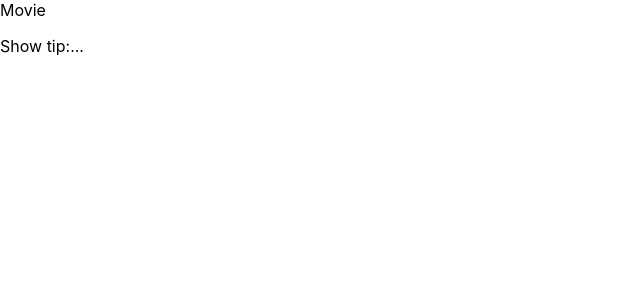
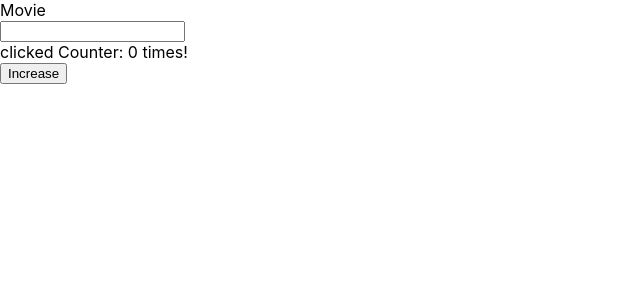
Before and after one commit to rua1hc/react-adv-v16, a React (Create React App) app: page / in a window 1280 px wide. Shown: the top 300 px of the page, without its empty margins (0-640 px from the left). Built offline with nearby package versions, Linux system fonts and the light colour scheme.

Commit message:
s11v6-7 useState hook

```diff
--- a/src/App.js
+++ b/src/App.js
@@ -1,6 +1,7 @@
 // import logo from "./logo.svg";
 import "./App.css";
 import Movie from "./hoc/movie";
+import Counter from "./hooks/counter";
 
 function App() {
     return (
@@ -20,7 +21,10 @@
         //     </a>
         //   </header>
         // </div>
-        <Movie id={1} />
+        <div>
+            <Movie id={1} />
+            <Counter />
+        </div>
     );
 }
 
--- /dev/null
+++ b/src/hooks/counter.jsx
@@ -0,0 +1,19 @@
+import React from "react";
+import { useState } from "react";
+
+function Counter() {
+    const [count, setCount] = useState(0);
+    const [name, setName] = useState("");
+
+    return (
+        <React.Fragment>
+            <input type="text" onChange={(e) => setName(e.target.value)} />
+            <div>
+                {name} clicked Counter: {count} times!
+            </div>
+            <button onClick={() => setCount(count + 1)}>Increase</button>
+        </React.Fragment>
+    );
+}
+
+export default Counter;
```
